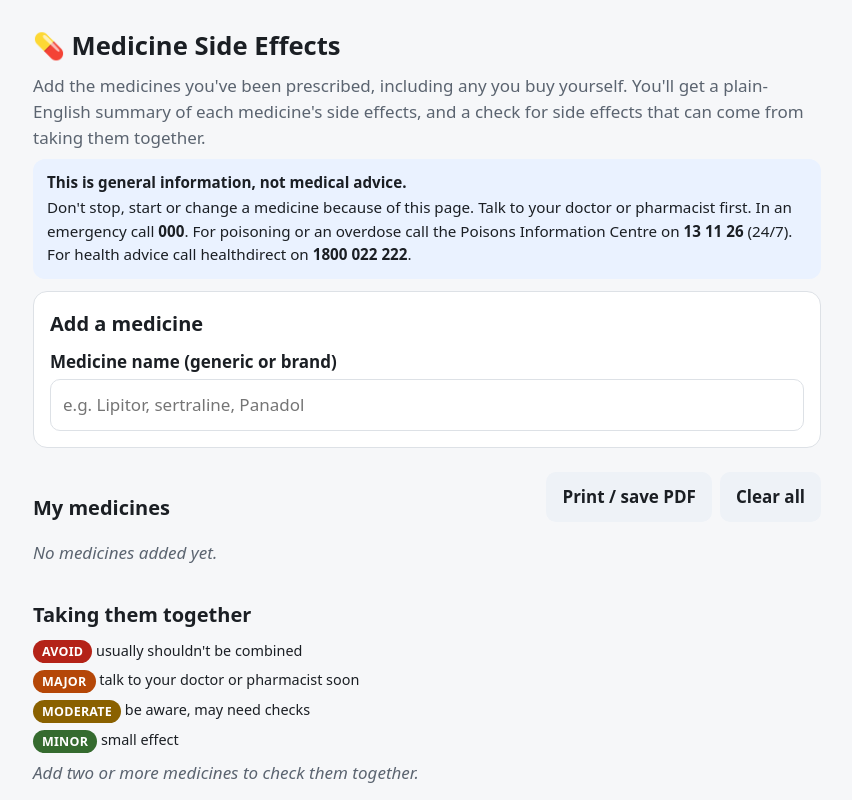
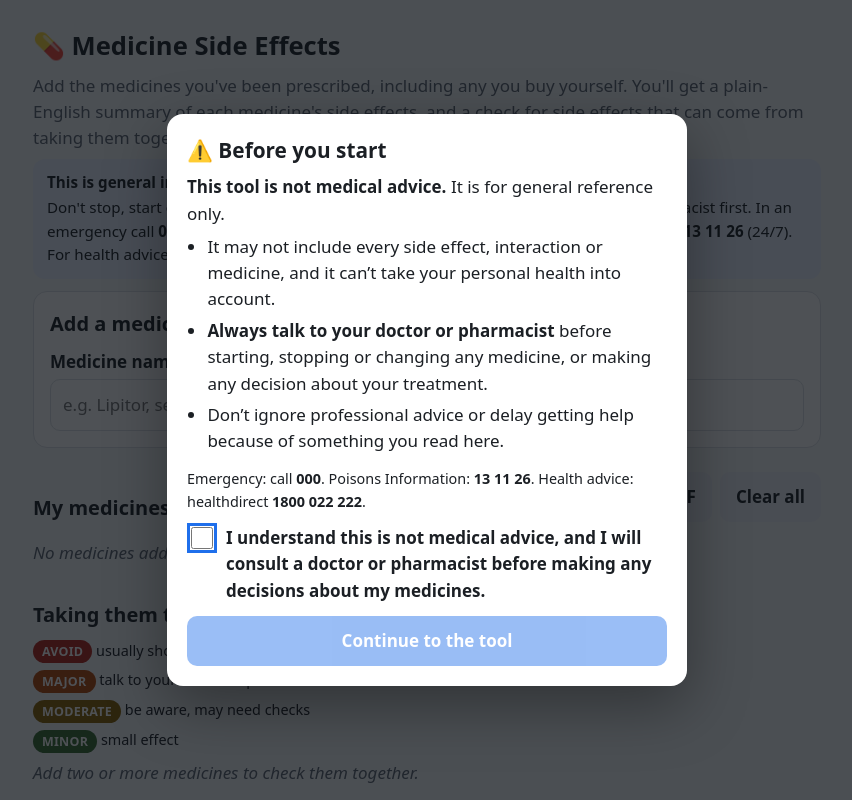
Before and after one commit to SteamWolfAU/Medical_Crosser, a plain HTML site: page index.html in a window 1280 px wide. Shown: the top 800 px of the page, without its empty margins (213-1065 px from the left). Drawn offline with Linux system fonts and the light colour scheme.

Commit message:
Add disclaimer pop-up that must be acknowledged once per session
Co-Authored-By: Claude Opus 5.5 <noreply@anthropic.com>
Claude-Session: https://claude.ai/code/session_01GUGYK8aA8Jvp2CXrdXSLn8

```diff
--- a/index.html
+++ b/index.html
@@ -100,6 +100,16 @@ textarea{width:100%;padding:12px;border:1px solid var(--line);border-radius:10px
 .ok-msg{color:var(--minor);font-weight:600}
 footer{margin-top:32px;font-size:.88rem;color:var(--muted)}
 .counter img{display:inline-block;vertical-align:middle;border:0}
+dialog#disclaimer{border:0;border-radius:16px;padding:0;max-width:520px;width:calc(100% - 32px);background:var(--card);color:var(--ink);box-shadow:0 20px 60px rgba(0,0,0,.35)}
+dialog#disclaimer::backdrop{background:rgba(10,14,20,.72)}
+.dlg{padding:20px}
+.dlg h2{margin:0 0 .4em;font-size:1.3rem}
+.dlg ul{margin:.4em 0 .8em;padding-left:1.2em}
+.dlg li{margin:.3em 0}
+.dlg .check{display:flex;gap:10px;align-items:flex-start;font-weight:600;margin:12px 0;cursor:pointer}
+.dlg .check input{width:22px;height:22px;flex:none;margin-top:2px}
+.dlg button[disabled]{opacity:.45;cursor:not-allowed}
+@media print{dialog#disclaimer{display:none}}
 @media print{
   body{background:#fff;color:#000}
   .no-print,.search-card{display:none!important}
@@ -108,7 +118,23 @@ footer{margin-top:32px;font-size:.88rem;color:var(--muted)}
 </style>
 </head>
 <body>
-<main>
+<dialog id="disclaimer" aria-labelledby="dlg-h" aria-describedby="dlg-body">
+  <form method="dialog" class="dlg" id="dlg-form">
+    <h2 id="dlg-h">⚠️ Before you start</h2>
+    <div id="dlg-body">
+      <p><b>This tool is not medical advice.</b> It is for general reference only.</p>
+      <ul>
+        <li>It may not include every side effect, interaction or medicine, and it can’t take your personal health into account.</li>
+        <li><b>Always talk to your doctor or pharmacist</b> before starting, stopping or changing any medicine, or making any decision about your treatment.</li>
+        <li>Don’t ignore professional advice or delay getting help because of something you read here.</li>
+      </ul>
+      <p class="small">Emergency: call <b>000</b>. Poisons Information: <b>13 11 26</b>. Health advice: healthdirect <b>1800 022 222</b>.</p>
+    </div>
+    <label class="check"><input type="checkbox" id="dlg-ok"> I understand this is not medical advice, and I will consult a doctor or pharmacist before making any decisions about my medicines.</label>
+    <button type="submit" class="btn" id="dlg-go" disabled style="width:100%">Continue to the tool</button>
+  </form>
+</dialog>
+<main id="app">
   <h1>💊 Medicine Side Effects</h1>
   <p class="muted">Add the medicines you've been prescribed, including any you buy yourself. You'll get a plain-English summary of each medicine's side effects, and a check for side effects that can come from taking them together.</p>
 
@@ -1281,6 +1307,28 @@ $('#req-form').addEventListener('submit',e=>{
   $('#req-copy').onclick=async()=>{try{await navigator.clipboard.writeText(REQUEST_EMAIL);$('#req-copy').textContent='Copied ✓';}catch(err){$('#req-copy').textContent=REQUEST_EMAIL;}};
 });
 
+/* ------------------------------------------------------------------ */
+/* Disclaimer: must be acknowledged before the tool can be used.       */
+/* Asked again in each new browser session.                           */
+/* ------------------------------------------------------------------ */
+(function(){
+  const dlg=$('#disclaimer'), app=$('#app'), ok=$('#dlg-ok'), go=$('#dlg-go');
+  const KEY_ACK='med-checker-ack-v1';
+  let acked=false; try{acked=sessionStorage.getItem(KEY_ACK)==='1'}catch(e){}
+  if(acked) return;
+  app.inert=true; app.setAttribute('aria-hidden','true');
+  ok.addEventListener('change',()=>{go.disabled=!ok.checked});
+  dlg.addEventListener('cancel',e=>e.preventDefault());           // Esc can't dismiss it
+  $('#dlg-form').addEventListener('submit',e=>{
+    if(!ok.checked){e.preventDefault();return;}
+    try{sessionStorage.setItem(KEY_ACK,'1')}catch(err){}
+    app.inert=false; app.removeAttribute('aria-hidden');
+    setTimeout(()=>$('#q').focus(),0);
+  });
+  dlg.addEventListener('close',()=>{ if(!ok.checked) dlg.showModal(); });
+  if(typeof dlg.showModal==='function') dlg.showModal(); else dlg.setAttribute('open','');
+})();
+
 // Expose for testing
 window.__med={MEDS,checkCombos,sharedEffects,doseCheck,search,SE,ALT_GROUPS,MED_ALT,alternativesHtml,buildRequestMailto};
 </script>
```
Also changed, not shown: 1 other file.
